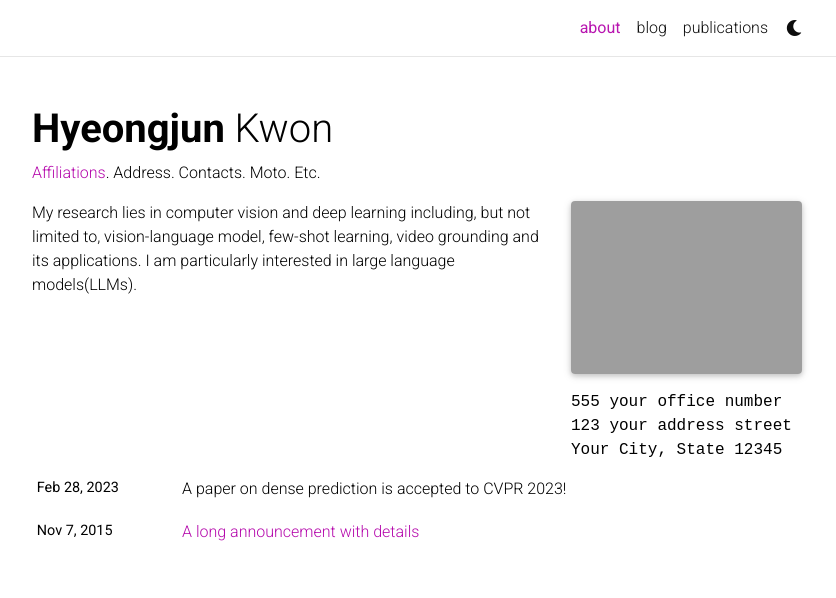
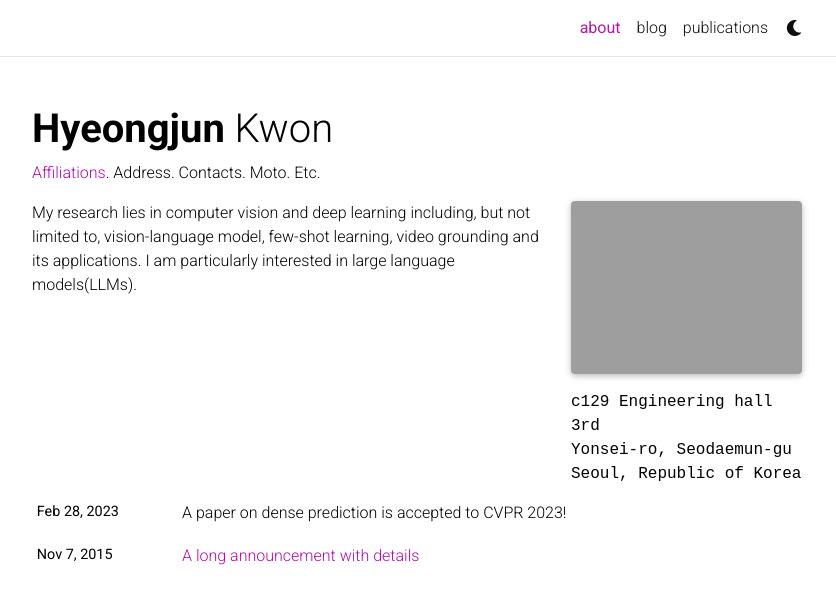
Before and after one commit to kwonjunn01/kwonjunn01.github.io, a Jekyll site: the page built from _pages/about.md, in a window 1280 px wide, cut to the strip 0-598 px from the top of the page. Shown: the whole strip, without its empty margins (223-1059 px from the left). Built offline with Jekyll 4.4.1, drawn with Linux system fonts in a browser that asks for light colours; comment, search, counter and statistics services are not loaded; a style sheet for code colours, icons or effects is not loaded.

Commit message:
Update about.md

```diff
--- a/_pages/about.md
+++ b/_pages/about.md
@@ -9,9 +9,9 @@ profile:
   image: kwonhyeongjunn(2).JPG
   image_circular: true # crops the image to make it circular
   address: >
-    <p>555 your office number</p>
-    <p>123 your address street</p>
-    <p>Your City, State 12345</p>
+    <p>c129 Engineering hall 3rd</p>
+    <p>Yonsei-ro, Seodaemun-gu</p>
+    <p>Seoul, Republic of Korea</p>
 
 news: true  # includes a list of news items
 selected_papers: true # includes a list of papers marked as "selected={true}"
```
